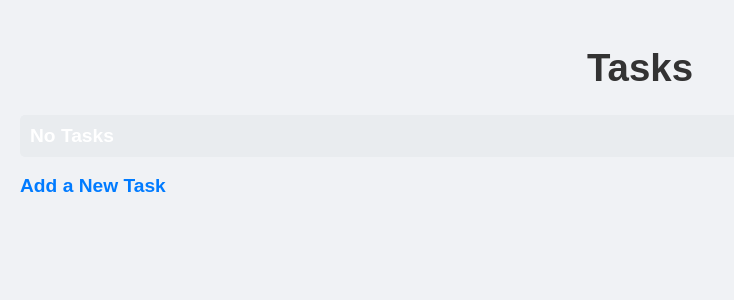
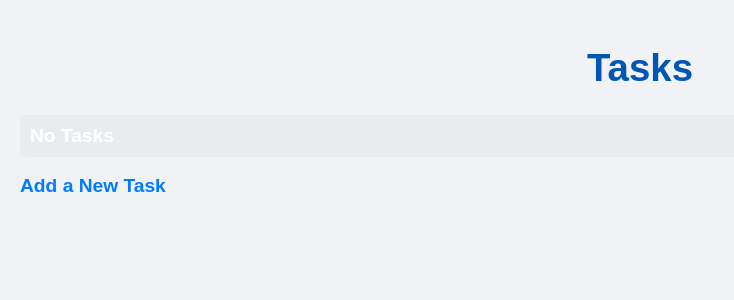
Before and after one commit to Yohannes1273/project1, a Django app: page /task2/ in a window 1280 px wide. Shown: the top 300 px of the page, without its empty margins (0-734 px from the left). Run offline with Django 5.2, Linux system fonts and the light colour scheme.

Commit message:
style h2 color blue

```diff
--- a/task2/static/task2/styles.css
+++ b/task2/static/task2/styles.css
@@ -14,7 +14,7 @@ body {
   max-width: 600px;
   margin: 0 auto;
 }
-h1{color: #0056b3;}
+
 
 /* Card design for forms and task lists */
 .card {
@@ -28,7 +28,7 @@ h1{color: #0056b3;}
 /* Headings */
 h1 {
   text-align: center;
-  color: #333;
+  color: #0056b3
 }
 
 /* Form inputs */
```
